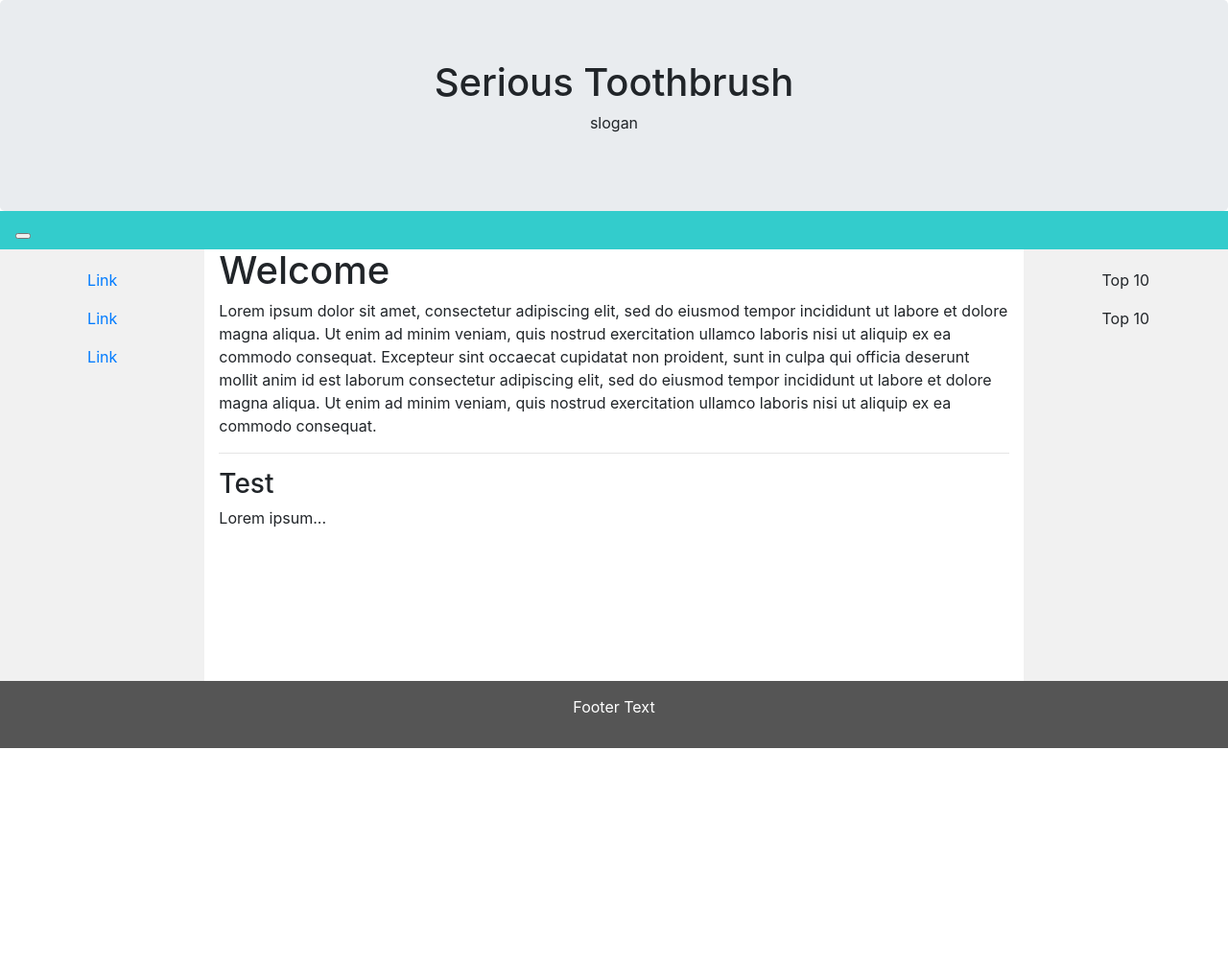
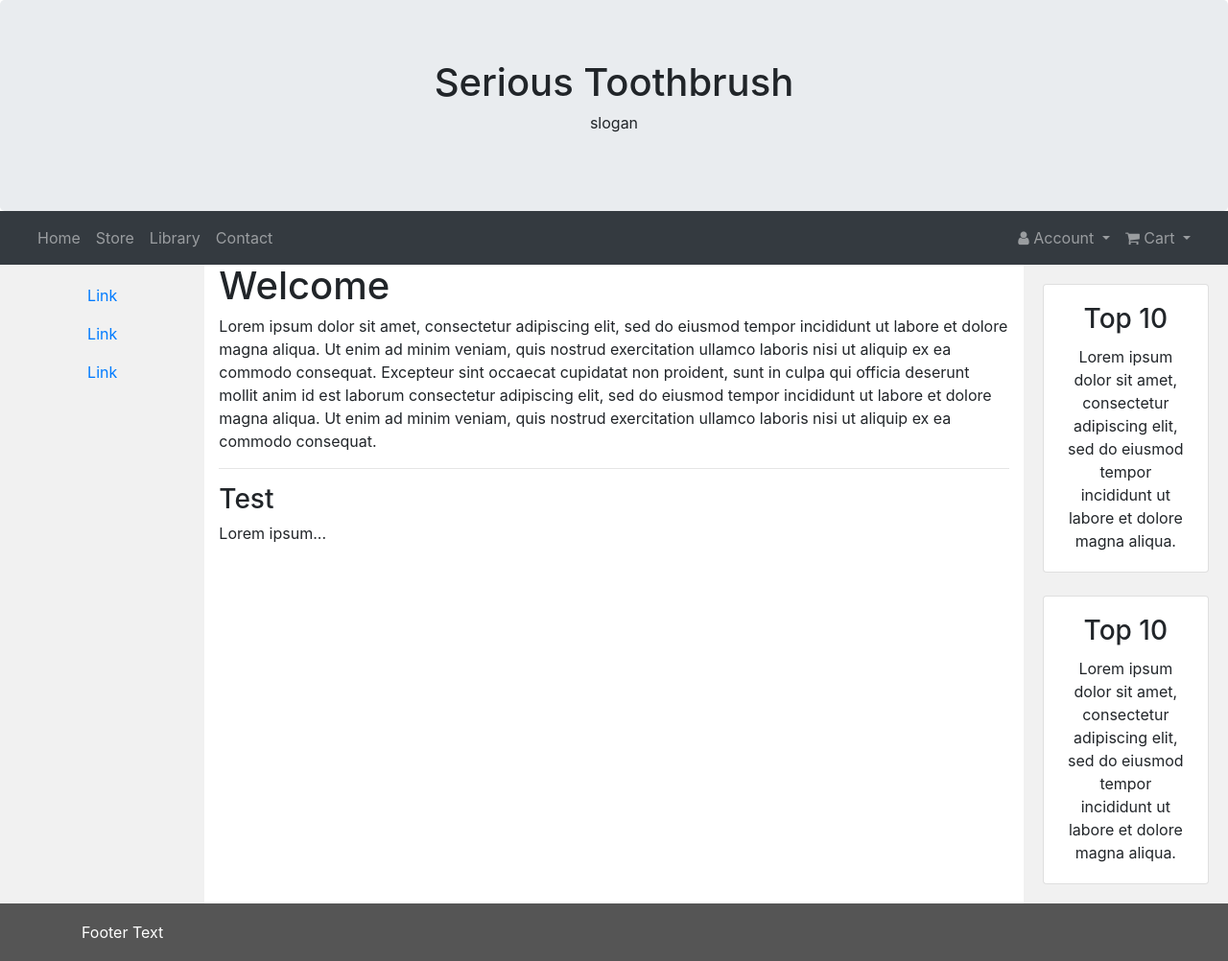
Before and after one commit to lwijnsma/Serious-Toothbrush, a PHP site: page / in a window 1280 px wide. Shown: the whole page at 96% size. Before the commit the page ends 780 px from the top, so only its background shows below. Run offline with PHP 8.4, Linux system fonts and the light colour scheme; some libraries are stand-ins or nearby versions.

Commit message:
Update index.php

```diff
--- a/index.php
+++ b/index.php
@@ -5,11 +5,12 @@
   <meta name="viewport" content="width=device-width, initial-scale=1">
   <link rel="stylesheet" href="css/bootstrap.min.css">
   <script src="js/jquery.min.js"></script>
+  <link rel="stylesheet" href="css/font-awesome.min.css">
   <script src="https://cdnjs.cloudflare.com/ajax/libs/popper.js/1.12.3/umd/popper.min.js"></script>
   <script src="js/bootstrap.min.js"></script>
   <style>
 
-    .navbar {
+    .navba {
       margin-bottom: 0;
       border-radius: 0;
 	  background-color:#33cccc;
@@ -22,31 +23,42 @@
 		background-color:#555;
 	}
 
-    .row.content {height: 450px}
-
     .sidenav {
-      padding-top: 20px;
+      padding: 20px;
       background-color: #f1f1f1;
-      height: 100%;
-    }
-
-    footer {
-      background-color: #555;
-      color: white;
-      padding: 15px;
-    }
+	}
 
 	 .jumbotron {
       margin-bottom: 0;
     }
 
-	@media screen and (max-width: 767px) {
+	html {
+		position: relative;
+		min-height: 100%;
+		}
+
+	body {
+		margin-bottom: 60px;
+		}
+
+	.footer {
+		position: absolute;
+		bottom: 0;
+		width: 100%;
+		height: 60px;
+		line-height: 60px;
+		background-color: #555;
+		color: white;
+		}
+
+	@media screen and (max-width: 600px) {
       .sidenav {
         height: auto;
         padding: 15px;
       }
-      .row.content {height:auto;}
+     	 .row.content {height:auto;}
     }
+
   </style>
 </head>
 <body>
@@ -56,25 +68,45 @@
     <p>slogan</p>
   </div>
 </div>
-<nav class="navbar navbar-inverse>
+<nav class="navbar sticky-top navbar-expand-md navbar-dark bg-dark">
   <div class="container-fluid">
-    <div class="navbar-header">
-      <button type="button" class="navbar-toggle" data-toggle="collapse" data-target="#myNavbar">
-        <span class="icon-bar"></span>
-        <span class="icon-bar"></span>
-        <span class="icon-bar"></span>
-      </button>
-    </div>
-    <div class="collapse navbar-collapse" id="myNavbar"\>
-      <ul class="nav navbar-nav">
-        <li class="active"><a href="#">Home</a></li>
-        <li><a href="#">Store</a></li>
-        <li><a href="#">Library</a></li>
-        <li><a href="#">Contact</a></li>
+
+	<button class="navbar-toggler" type="button" data-toggle="collapse" data-target="#navbarNavDropdown" aria-controls="navbarNavDropdown" aria-expanded="false" aria-label="Toggle navigation">
+	<span class="navbar-toggler-icon"></span>
+	</button>
+
+    <div class="collapse navbar-collapse" id="navbarNavDropdown">
+      <ul class="navbar-nav mr-auto">
+        <li class="nav-item"><a class="nav-link" href="#">Home</a></li>
+        <li class="nav-item"><a class="nav-link" href="#">Store</a></li>
+        <li class="nav-item"><a class="nav-link" href="#">Library</a></li>
+        <li class="nav-item"><a class="nav-link" href="#">Contact</a></li>
       </ul>
-      <ul class="nav navbar-nav navbar-right">
-        <li><a href="#"><span class="glyphicon glyphicon-user"></span> Your Account</a></li>
-        <li><a href="#"><span class="glyphicon glyphicon-shopping-cart"></span> Cart</a></li>
+      <ul class="nav navbar-nav ml-auto">
+        <li class="nav-item dropdown">
+        <a class="nav-link dropdown-toggle" href="#" id="navbarDropdownMenuLink" data-toggle="dropdown" aria-haspopup="true" aria-expanded="false">
+          <i class="fa fa-user" aria-hidden="true"></i>  Account
+        </a>
+        <div class="dropdown-menu" aria-labelledby="navbarDropdownMenuLink">
+			<form class="form-inline">
+				<input type="text" class="form-control" placeholder="Username/Email">
+				<input type="password" class="form-control" placeholder="Password">
+			</form>
+
+			<button style="margin:1px;" class="btn btn-sm align-middle btn-outline-success" type="submit">Login</button>
+			<button style="margin:1px;" class="btn btn-sm align-middle btn-outline-secondary">Register</button></br>
+
+			<a href="#" style="color:grey; margin:5px;">forgot password</a>
+        </div>
+      </li>
+        <li class="nav-item dropdown">
+        <a class="nav-link dropdown-toggle" href="#" id="navbarDropdownMenuLink" data-toggle="dropdown" aria-haspopup="true" aria-expanded="false">
+          <i class="fa fa-shopping-cart" aria-hidden="true"></i>  Cart
+        </a>
+        <div class="dropdown-menu" aria-labelledby="navbarDropdownMenuLink">
+
+        </div>
+      </li>
       </ul>
     </div>
   </div>
@@ -98,19 +130,28 @@
     </div>
 
     <div class="col-sm-2 sidenav">
-      <div class="well">
-        <p>Top 10</p>
+	<div class="card">
+      <div class="card-body">
+        <h3 class="card-title">Top 10</h3>
+		<p class="card-text">Lorem ipsum dolor sit amet, consectetur adipiscing elit, sed do eiusmod tempor incididunt ut labore et dolore magna aliqua.</p>
       </div>
-      <div class="well">
-        <p>Top 10</p>
+	  </div>
+	  </br>
+	  <div class="card">
+      <div class="card-body">
+        <h3 class="card-title">Top 10</h3>
+		<p class="card-text">Lorem ipsum dolor sit amet, consectetur adipiscing elit, sed do eiusmod tempor incididunt ut labore et dolore magna aliqua.</p>
       </div>
+	  </div>
     </div>
 
   </div>
 </div>
 
-<footer class="container-fluid text-center">
+<footer class="footer">
+<div class="container">
   <p>Footer Text</p>
+  </div>
 </footer>
 </body>
 </html>
```
